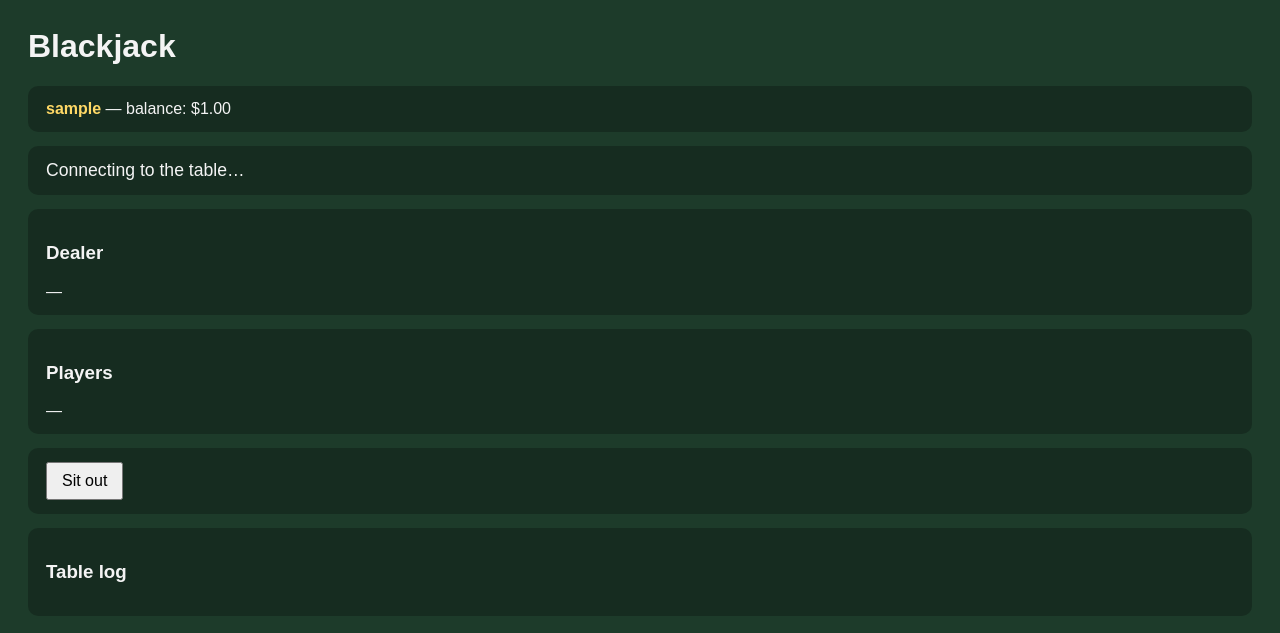
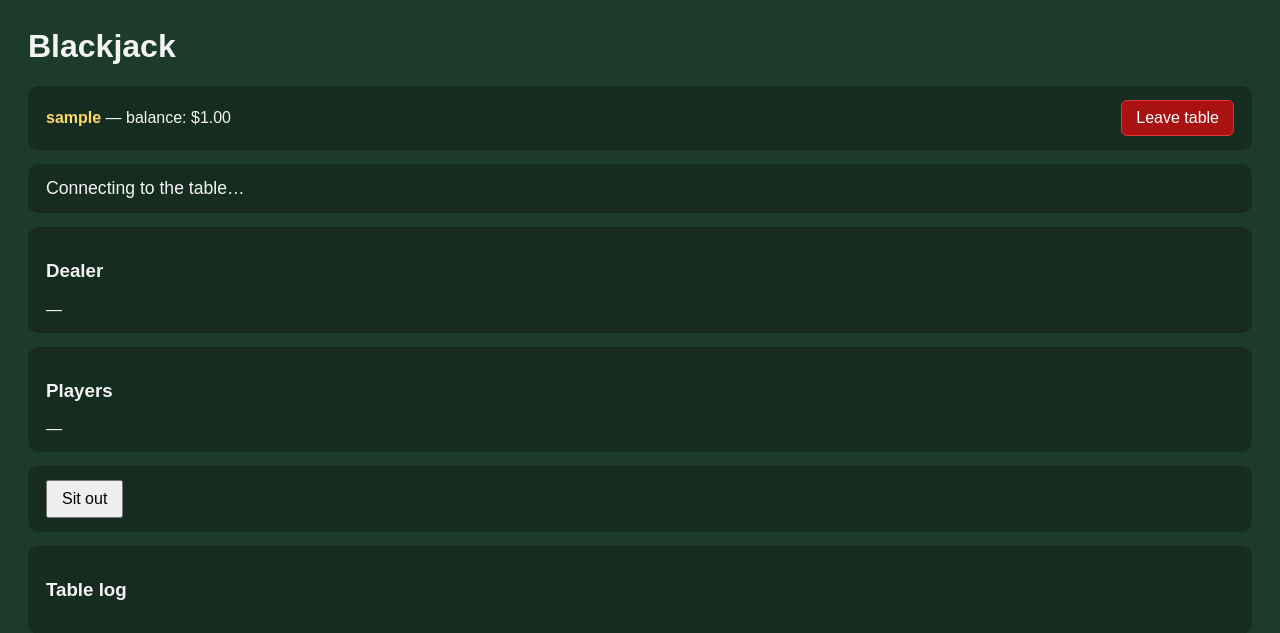
Before and after one commit to dennnanni/BlackJack, a Flask app: page / in a window 1280 px wide. Shown: the top 633 px of the page. Run offline with Flask 3, Linux system fonts and the light colour scheme; the visitor is signed in with stand-in values (Sample User, id 1); some libraries are stand-ins or nearby versions.

Commit message:
feat: leave the table from the game page, with the forfeit spelled out
Going back to central meant closing the tab and typing its address
again, and the seat was only released a round later. There is now a red
"Leave table" button in the top-right corner.

- POST /leave unseats the player, clears the game-server session and
  redirects to CENTRAL_PUBLIC_URL (a new setting: CENTRAL_URL is how this
  *process* reaches central — in compose a docker-internal name the
  browser cannot resolve). POST rather than a link, so a prefetched GET
  can never throw someone off their table.
- Leaving mid-round forfeits the stake, and the confirmation modal says
  so with the amount before anything happens. Game.forfeit records it:
  the player takes no further part in the round, but the round is still
  played out and their loss is reported to central like any other result
  — walking out is not a way to cancel a losing hand.
- If the loop was waiting on that player, it is woken immediately instead
  of holding the table for the 30 s action timeout.

```diff
--- a/docker-compose.yml
+++ b/docker-compose.yml
@@ -39,6 +39,7 @@ services:
       SERVER_HOST: localhost   # address the browser uses to reach this server
       SERVER_PORT: "8001"
       CENTRAL_URL: http://central:5000
+      CENTRAL_PUBLIC_URL: http://localhost:16000   # where "leave table" sends the browser
       OUTBOX_PATH: /data/outbox.db
       PYTHONUNBUFFERED: "1"
     env_file: .env
@@ -59,6 +60,7 @@ services:
       SERVER_HOST: localhost
       SERVER_PORT: "8002"
       CENTRAL_URL: http://central:5000
+      CENTRAL_PUBLIC_URL: http://localhost:16000   # where "leave table" sends the browser
       OUTBOX_PATH: /data/outbox.db
       PYTHONUNBUFFERED: "1"
     env_file: .env
--- a/game_server/config.py
+++ b/game_server/config.py
@@ -14,6 +14,11 @@ CENTRAL_URL = os.getenv('CENTRAL_URL', 'http://localhost:5000')
 
 # Max players this server accepts; reported to central at registration.
 CAPACITY = int(os.getenv('CAPACITY', '10'))
+
+# Where "leave table" sends the browser. CENTRAL_URL is how *this process*
+# reaches central (a docker-internal name in compose), which the browser
+# cannot necessarily resolve — so it is only a fallback.
+CENTRAL_PUBLIC_URL = os.getenv('CENTRAL_PUBLIC_URL', CENTRAL_URL)
 HEARTBEAT_INTERVAL = int(os.getenv('HEARTBEAT_INTERVAL', '5'))
 
 # How long this server may keep staking its players' balances without central
--- a/game_server/events.py
+++ b/game_server/events.py
@@ -55,6 +55,30 @@ def unseat(username):
     last_balance[username] = user.balance
     absent.discard(username)
     sitting_out.discard(username)
+
+
+def leave_table(username):
+    """A player pressed "Leave table".
+
+    They give up their seat at once — no waiting for a timeout, no ghost at
+    the table — but a stake already on the felt is *lost*: the round is still
+    played out and settled, so the money is accounted for at central exactly
+    like any other round. Walking out is not a way to cancel a losing hand.
+    """
+    from game_server.app import socketio   # circular at import time
+
+    user = user_map.get(username)
+    if user is None:
+        return
+    table = table_manager.get_user_table(username)
+    game = table.game if table else None
+    if game and user in game.get_users():
+        game.forfeit(user)
+        game_loop = table_game_map.get(table.id)
+        if game_loop and game_loop.current_player is user:
+            game_loop.turn_done_event.set()   # don't hold the table for them
+        socketio.emit('player_left', {'user': username}, to=_room(table))
+    unseat(username)
 
 
 def reap_absent(table):
--- a/game_server/join.py
+++ b/game_server/join.py
@@ -6,7 +6,7 @@ from flask import (Blueprint, jsonify, redirect, render_template, request,
                    session, url_for)
 
 from game_server.central_client import client
-from game_server.config import SHARED_SECRET
+from game_server.config import CENTRAL_PUBLIC_URL, SHARED_SECRET
 
 game_bp = Blueprint('game', __name__)
 
@@ -51,7 +51,20 @@ def index():
     if username is None:
         return render_template('index.html')
     return render_template('index.html', username=username,
-                           balance=f"{_live_balance(username):.2f}")
+                           balance=f"{_live_balance(username):.2f}",
+                           central_url=CENTRAL_PUBLIC_URL)
+
+
+@game_bp.route('/leave', methods=['POST'])
+def leave():
+    """Give up the seat and go back to central. POST, not a link: it changes
+    state, and a prefetched GET must never throw a player off their table."""
+    username = session.get('username')
+    if username:
+        from game_server.events import leave_table
+        leave_table(username)
+    session.clear()
+    return redirect(CENTRAL_PUBLIC_URL)
 
 
 @game_bp.route('/join', methods=['POST'])
--- a/game_server/templates/index.html
+++ b/game_server/templates/index.html
@@ -19,6 +19,17 @@
         button:disabled { opacity: .5; cursor: not-allowed; }
         #actions { display: none; }
         #bet-controls { display: none; }
+        .topbar { display: flex; justify-content: space-between; align-items: center; gap: 12px; }
+        button.danger { background: #a11; color: #fff; border: 1px solid #d33; border-radius: 6px;
+                        padding: 8px 14px; font-size: 1em; cursor: pointer; }
+        .backdrop { display: none; position: fixed; inset: 0; background: rgba(0,0,0,.6);
+                    align-items: center; justify-content: center; padding: 20px; }
+        .backdrop.open { display: flex; }
+        .modal { background: #21402f; border: 1px solid #4a7a5d; border-radius: 10px;
+                 padding: 20px 24px; max-width: 460px; }
+        .modal h3 { margin-top: 0; }
+        .modal button { margin-right: 8px; font-size: 1em; padding: 8px 14px; }
+        .warn { color: #ffb3b3; font-weight: bold; }
         #log { font-size: .9em; max-height: 180px; overflow-y: auto; opacity: .85; }
         #log div { border-bottom: 1px solid rgba(255,255,255,.1); padding: 2px 0; }
     </style>
@@ -32,8 +43,21 @@
         <p>This is a Blackjack game server. Join a table through the central server.</p>
     </div>
     {% else %}
-    <div class="zone">
-        <strong class="me">{{ username }}</strong> — balance: $<span id="balance">{{ balance }}</span>
+    <div class="zone topbar">
+        <span><strong class="me">{{ username }}</strong> — balance: $<span id="balance">{{ balance }}</span></span>
+        <button id="leave-button" class="danger" onclick="askLeave()">Leave table</button>
+    </div>
+
+    <div id="leave-modal" class="backdrop">
+        <div class="modal">
+            <h3>Leave the table?</h3>
+            <p id="leave-warning"></p>
+            <p>You will go back to the central server, where your balance of record is kept.</p>
+            <form method="post" action="{{ url_for('game.leave') }}">
+                <button class="danger" type="submit">Yes, leave the table</button>
+                <button type="button" onclick="closeLeave()">Stay</button>
+            </form>
+        </div>
     </div>
 
     <div id="lease-banner" class="zone" style="display:none; border-color:#a33; color:#a33;">
@@ -120,6 +144,15 @@
         function toggleSit() {
             socket.emit("sit_out", { sitting_out: !sittingOut });
         }
+        // Leaving mid-round forfeits the stake, so say so before doing it.
+        function askLeave() {
+            $("leave-warning").innerHTML = myBet > 0
+                ? `<span class="warn">You have $${myBet} on this hand. Leaving now loses it,
+                   whatever the cards would have said.</span>`
+                : "You have nothing staked on this hand.";
+            $("leave-modal").classList.add("open");
+        }
+        function closeLeave() { $("leave-modal").classList.remove("open"); }
 
         socket.on("connect", () => socket.emit("join"));
 
@@ -233,6 +266,10 @@
             if (data.user === me) { setStatus("Busted! Waiting for the round to finish…"); showActions(false); }
         });
 
+        socket.on("player_left", data => {
+            log(`${data.user} left the table (stake forfeited)`);
+        });
+
         socket.on("user_stood", data => {
             log(`${data.user} stands`);
             if (data.user === me) { setStatus("Standing. Waiting for your turn to end…"); showActions(false); }
@@ -282,6 +319,7 @@
                     myOutcome = outcome;
                 }
             }
+            myBet = 0;   // nothing is staked between rounds
             const base = myOutcome ? `Round over: you ${myOutcome}.` : "Round over.";
             startCountdown(data.next_round_in || 0, base);
         });
```
Also changed, not shown: docs/03-game-server.md (+2 -0 lines), game_server/game/model.py (+10 -0 lines), game_server/tests/test_game.py (+20 -0 lines).
